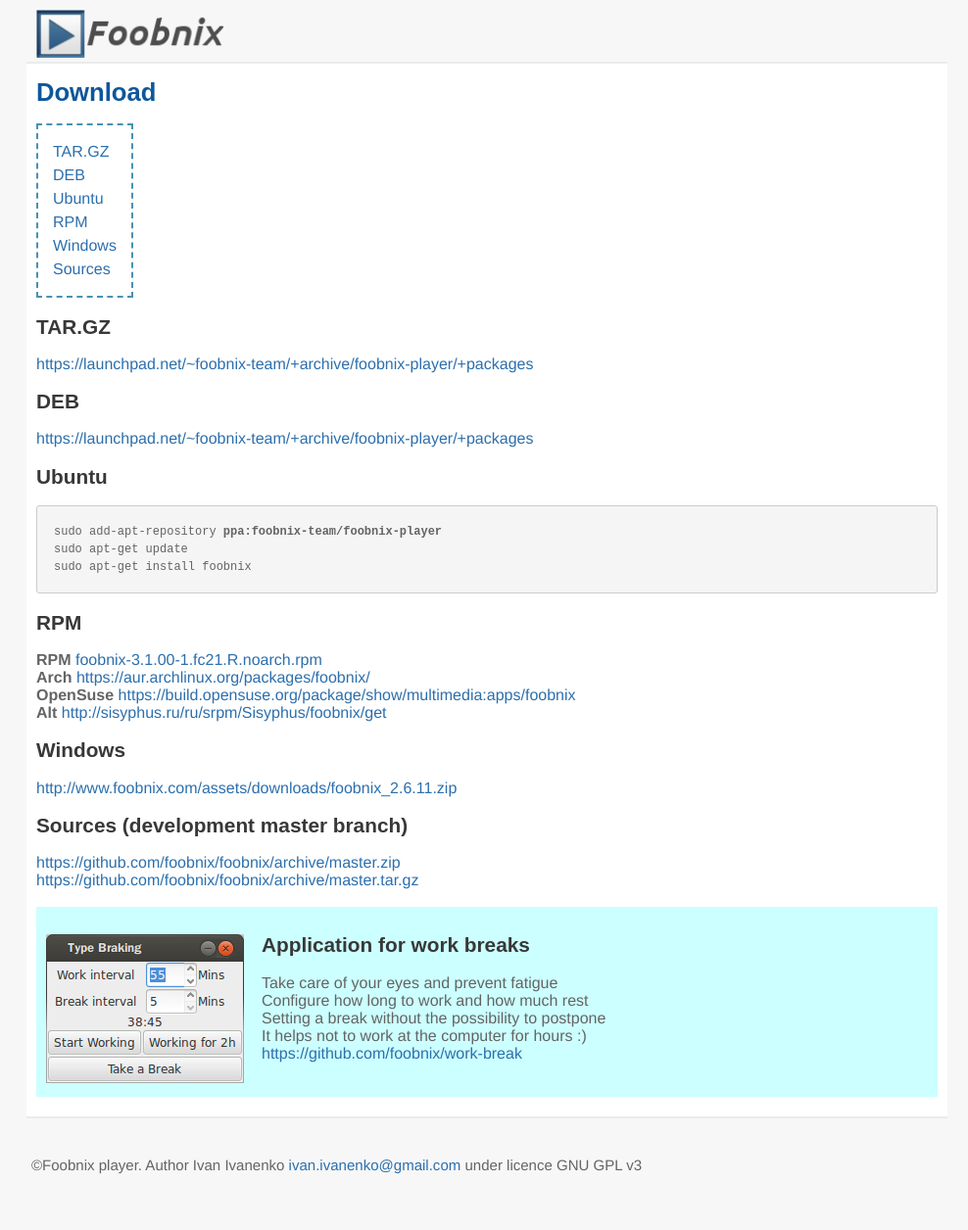
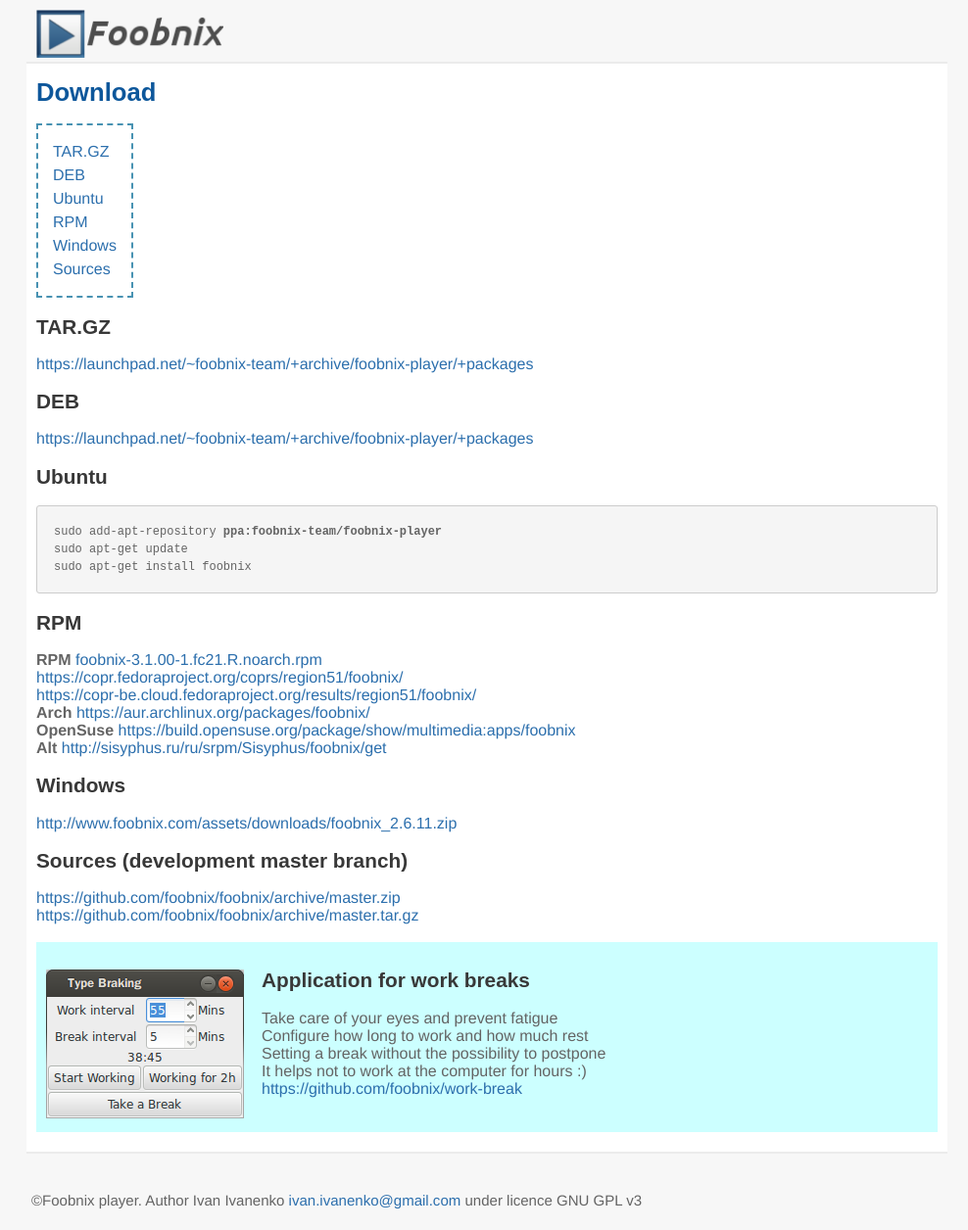
Before and after one commit to foobnix/foobnix.github.io, a Jekyll site: the page built from en/download.html, in a window 1280 px wide. Shown: the whole page at 98% size, without its empty margins (143-1131 px from the left). Built offline with Jekyll 4.4.1, drawn with Linux system fonts in a browser that asks for light colours; some web fonts are replaced; Markdown is read by kramdown in place of the engine named in the settings; before the commit the page ends 1220 px from its top, so only the background shows below that.

Commit message:
Update download.html

```diff
--- a/en/download.html
+++ b/en/download.html
@@ -32,6 +32,8 @@ sudo apt-get install foobnix
 <h2><a name="RPM">RPM</a></h2>
 <b>RPM</b>
 <a href="https://cloud.mail.ru/public/8Q6v/RJDm82nzK" target="_blank">foobnix-3.1.00-1.fc21.R.noarch.rpm</a></br>
+<a href="https://copr.fedoraproject.org/coprs/region51/foobnix/" target="_blank">https://copr.fedoraproject.org/coprs/region51/foobnix/</a></br>
+<a href="https://copr-be.cloud.fedoraproject.org/results/region51/foobnix/" target="_blank">https://copr-be.cloud.fedoraproject.org/results/region51/foobnix/</a></br>
 <b>Arch</b>
 <a href="https://aur.archlinux.org/packages/foobnix/">https://aur.archlinux.org/packages/foobnix/</a><br />
 <b>OpenSuse</b>
```
